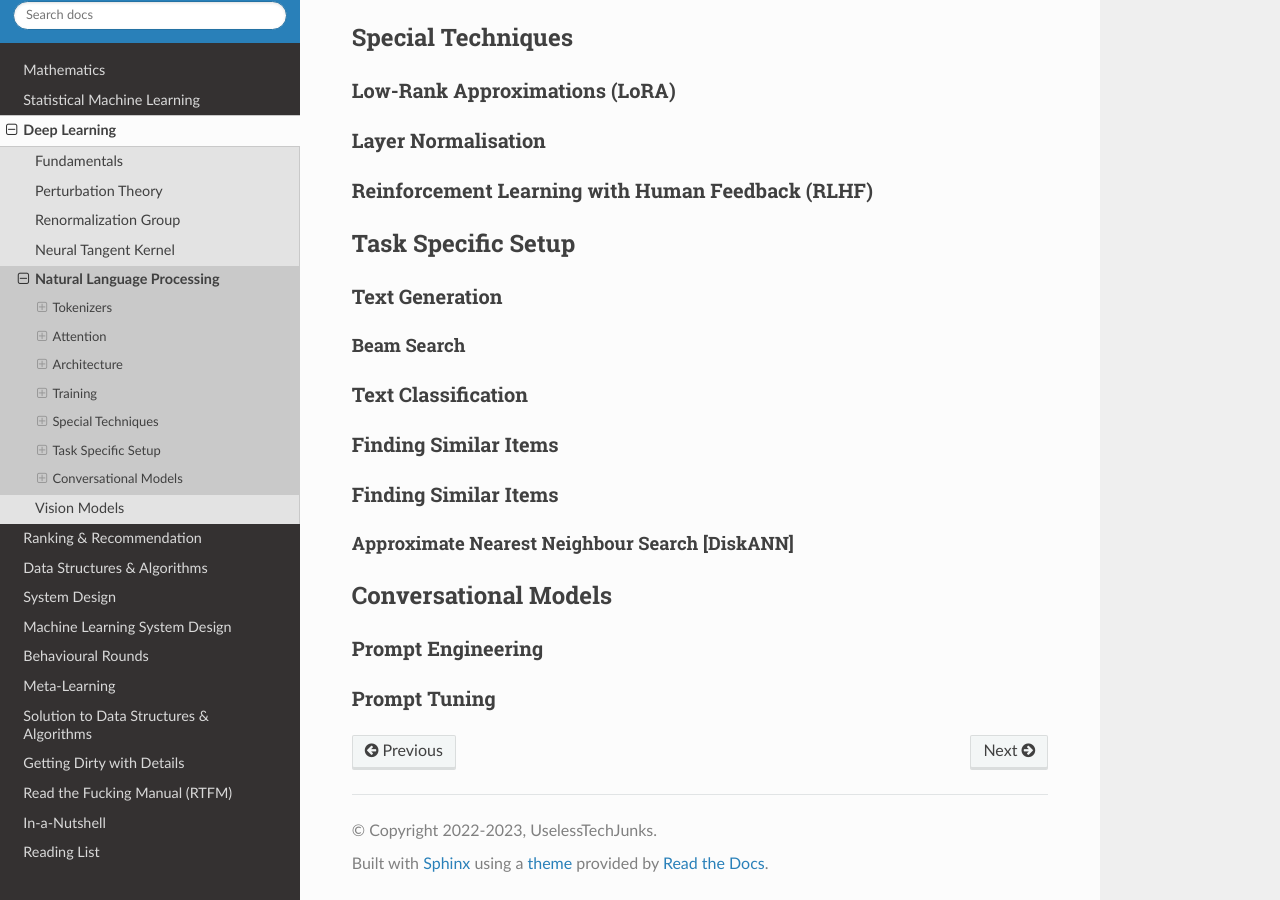
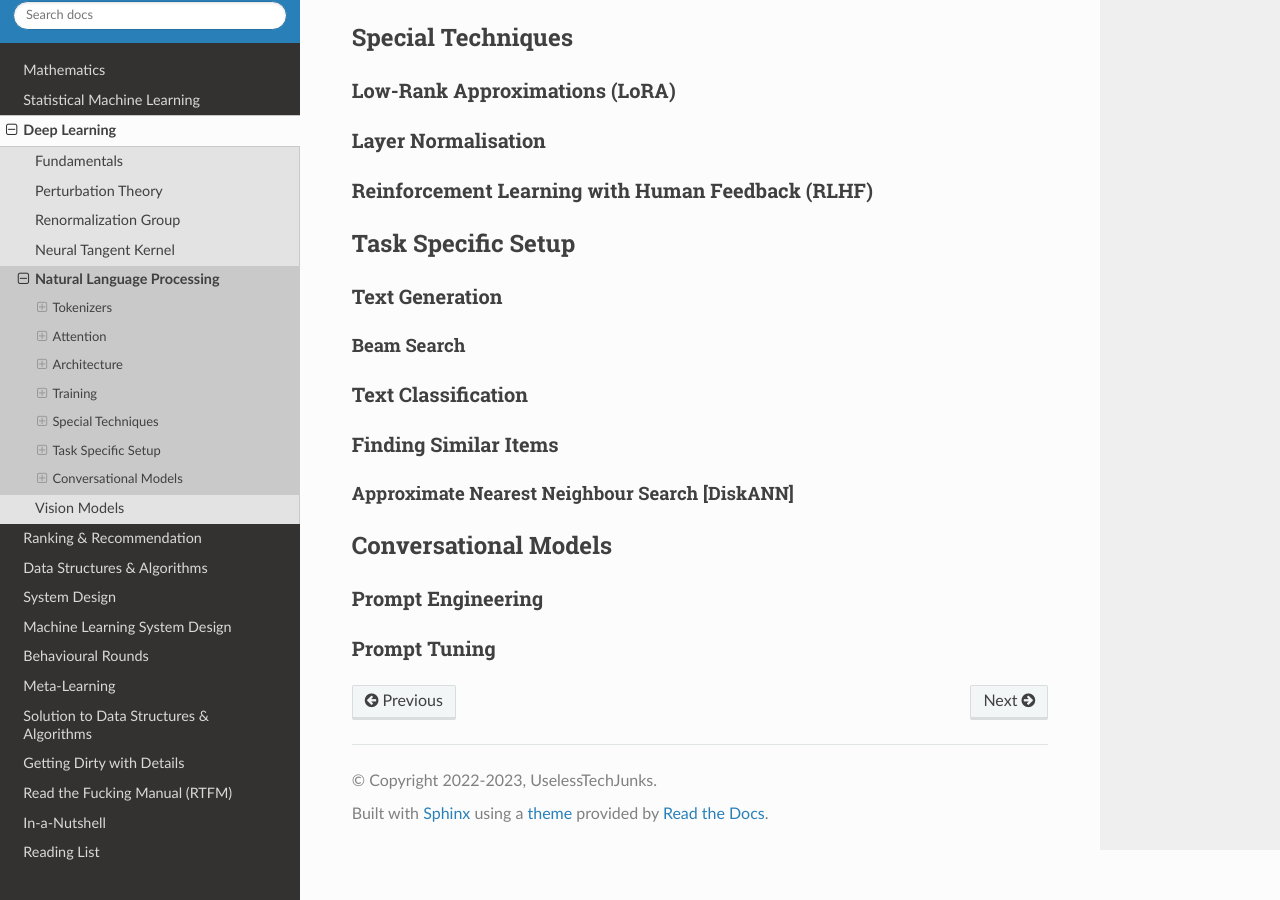
Before and after one commit to uselesstechjunks/leetcode, a Sphinx documentation site: the page built from docs/source/dl/nlp.rst, in a window 1280 px wide and 900 px high, scrolled down 1206 px. Built offline with Sphinx 7.4.7 and the Read the Docs theme 2.0.0, drawn with Linux system fonts in a browser that asks for light colours.

Commit message:
Update nlp.rst

```diff
--- a/docs/source/dl/nlp.rst
+++ b/docs/source/dl/nlp.rst
@@ -70,8 +70,6 @@ Text Classification
 =========================================================================================
 Finding Similar Items
 =========================================================================================
-Finding Similar Items
-=========================================================================================
 Approximate Nearest Neighbour Search [DiskANN]
 -----------------------------------------------------------------------------------------
 
```
